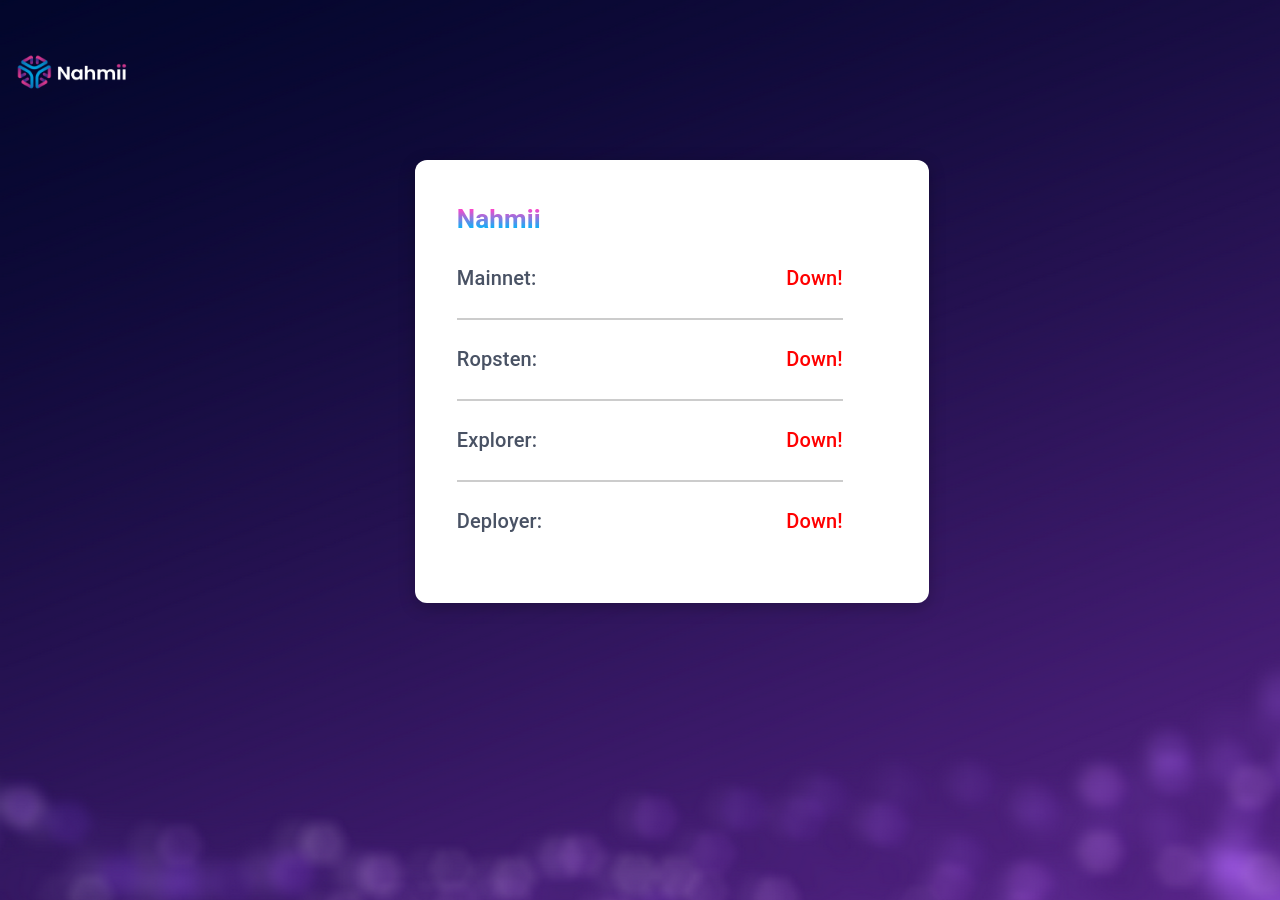
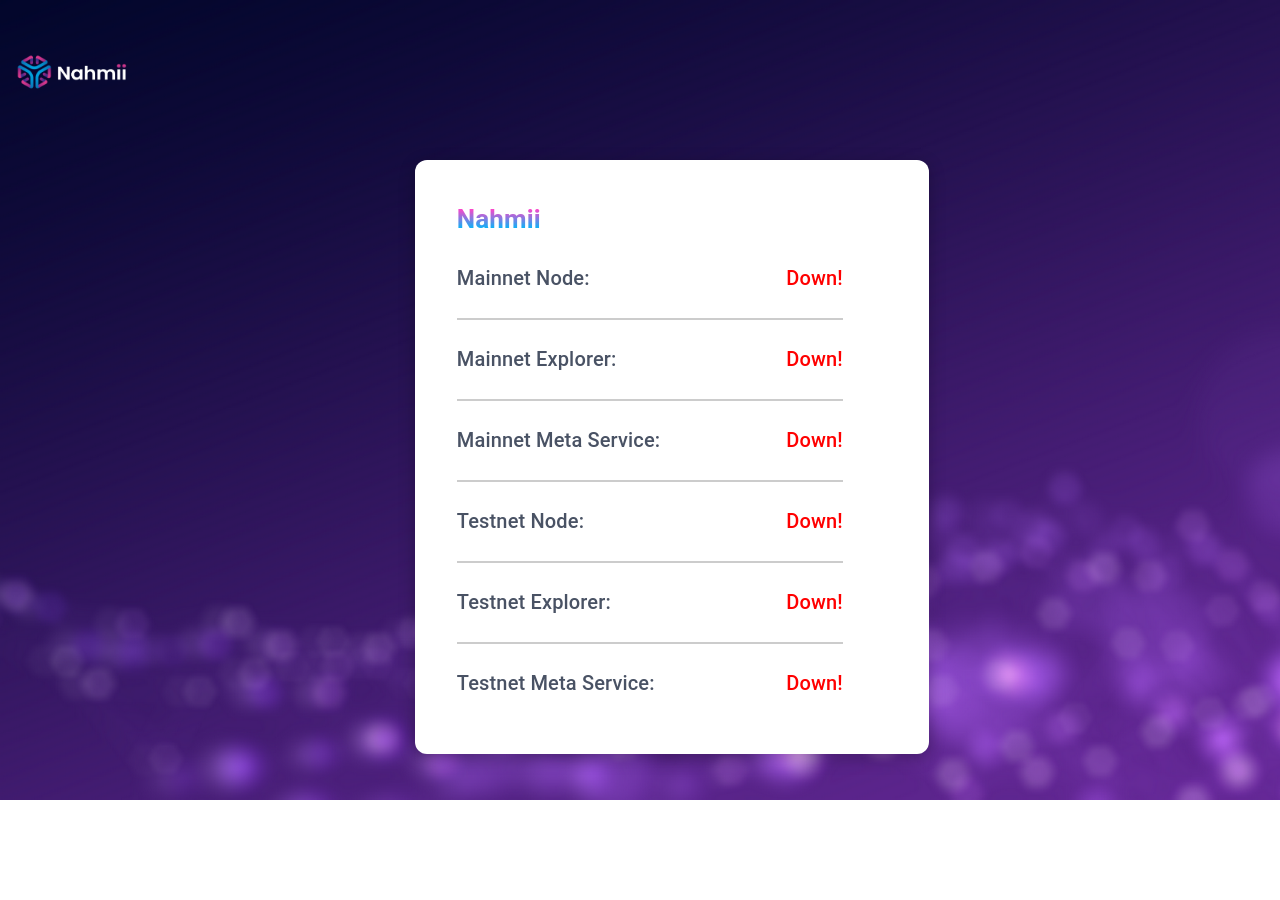
Before and after one commit to nahmii-community/status, a SvelteKit app: page / in a window 1280 px wide. After the commit the page ends 800 px from the top, so only its background shows below. Built offline with nearby package versions, Linux system fonts and the light colour scheme; no server answers.

Commit message:
Update servers, heights and reindent

```diff
--- a/src/routes/index.svelte
+++ b/src/routes/index.svelte
@@ -1,7 +1,7 @@
 <script>
 	import ServerStatus from '../components/ServerStatus.svelte';
 	import Header from '../components/Header.svelte';
-	import { onMount } from 'svelte';
+	import {onMount} from 'svelte';
 
 	let isLoading = true;
 
@@ -33,10 +33,42 @@
 
 	let servers = [
 		// { id: 'test', name: 'Nahmii Testnet', url: "https://l2-tc3.test.nahmii.net"},
-			{ id: 'mainnet', name: 'Mainnet', url: "https://path/to/mainnet", options: requestOptions},
-			{ id: 'ropsten', name: 'Ropsten', url: "https://l2.testnet.nahmii.io", options: requestOptions},
-			{ id: 'explorer', name: 'Explorer', url: "https://explorer.testnet.nahmii.io", options: getHtmlRequestOptions},
-			{ id: 'deployer', name: 'Deployer', url: 'https://meta.testnet.nahmii.io', options: getHtmlRequestOptions}
+		{
+			id: 'mainnet-node',
+			name: 'Mainnet Node',
+			url: "https://path/to/mainnet/node",
+			options: requestOptions
+		},
+		{
+			id: 'mainnet-explorer',
+			name: 'Mainnet Explorer',
+			url: "https://path/to/mainnet/explorer",
+			options: requestOptions
+		},
+		{
+			id: 'mainnet-meta-service',
+			name: 'Mainnet Meta Service',
+			url: "https://path/to/mainnet/meta/service",
+			options: requestOptions
+		},
+		{
+			id: 'testnet-node',
+			name: 'Testnet Node',
+			url: "https://l2.testnet.nahmii.io",
+			options: requestOptions
+		},
+		{
+			id: 'testnet-explorer',
+			name: 'Testnet Explorer',
+			url: "https://explorer.testnet.nahmii.io",
+			options: getHtmlRequestOptions
+		},
+		{
+			id: 'testnet-meta-service',
+			name: 'Testnet Meta Service',
+			url: 'https://meta.testnet.nahmii.io',
+			options: getHtmlRequestOptions
+		}
 	];
 
 	// collection of statuses
@@ -58,13 +90,14 @@
 		} catch {
 			return {status: false, name: server.name};
 		}
-		if (res.ok ) {
+		if (res.ok) {
 			return {status: true, name: server.name};
 		} else {
 			return {status: false, name: server.name};
 		}
 	}
-	onMount( async() => {
+
+	onMount(async () => {
 		await getServers(servers);
 		console.log(statuses);
 		isLoading = false;
@@ -72,8 +105,8 @@
 </script>
 <!-- svelte-ignore a11y-missing-attribute -->
 <html class="nahmii-scaling-ethereum-background">
-	<body >
-		<Header />
+<body>
+<Header/>
 <div class="status_card">
 	<div class="status_card_frame">
 		<h1 class="status_title">
@@ -82,7 +115,7 @@
 		{#if isLoading}
 			<p class="waiting">...waiting</p>
 		{:else}
-					<ServerStatus stats={statuses} />
+			<ServerStatus stats={statuses}/>
 		{/if}
 	</div>
 </div>
@@ -98,8 +131,8 @@
 		padding: 32px;
 		position: absolute;
 		width: 450px;
-		height: 379px;
-		left: calc(50% - 450px/2);
+		height: 530px;
+		left: calc(50% - 450px / 2);
 		top: 160px;
 		/* White */
 		background: #FFFFFF;
@@ -107,6 +140,7 @@
 		box-shadow: 0px 4px 16px rgba(0, 0, 0, 0.25);
 		border-radius: 12px;
 	}
+
 	.status_card_frame {
 		position: static;
 		width: 386px;
@@ -146,6 +180,7 @@
 
 		letter-spacing: 0.15px;
 	}
+
 	.waiting {
 		font-family: Roboto;
 		font-style: normal;
@@ -159,10 +194,11 @@
 	/* nahmii-scaling-ethereum-background 1 */
 	.nahmii-scaling-ethereum-background {
 		position: absolute;
-		height: 900px;
+		height: 100vh;
 		left: 0%;
 		right: 0.04%;
 		top: 0px;
 		background: url("../../static/nahmii-scaling-ethereum-background.png");
+		background-size: cover;
 	}
 </style>
```
Also changed, not shown: 1 other file (tests, documents, lock files or other folders). Lines whose indentation alone changed are shown as unchanged.
